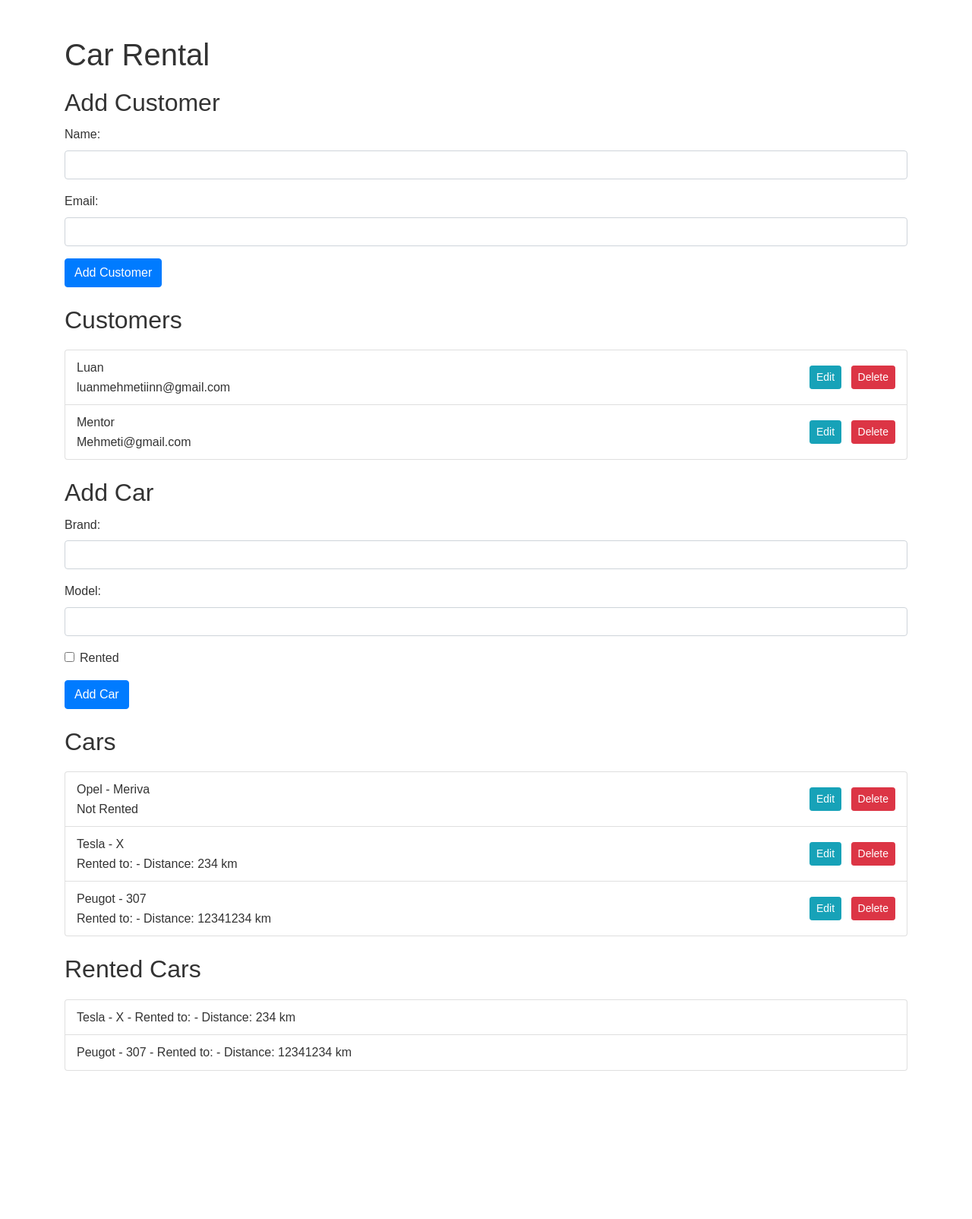
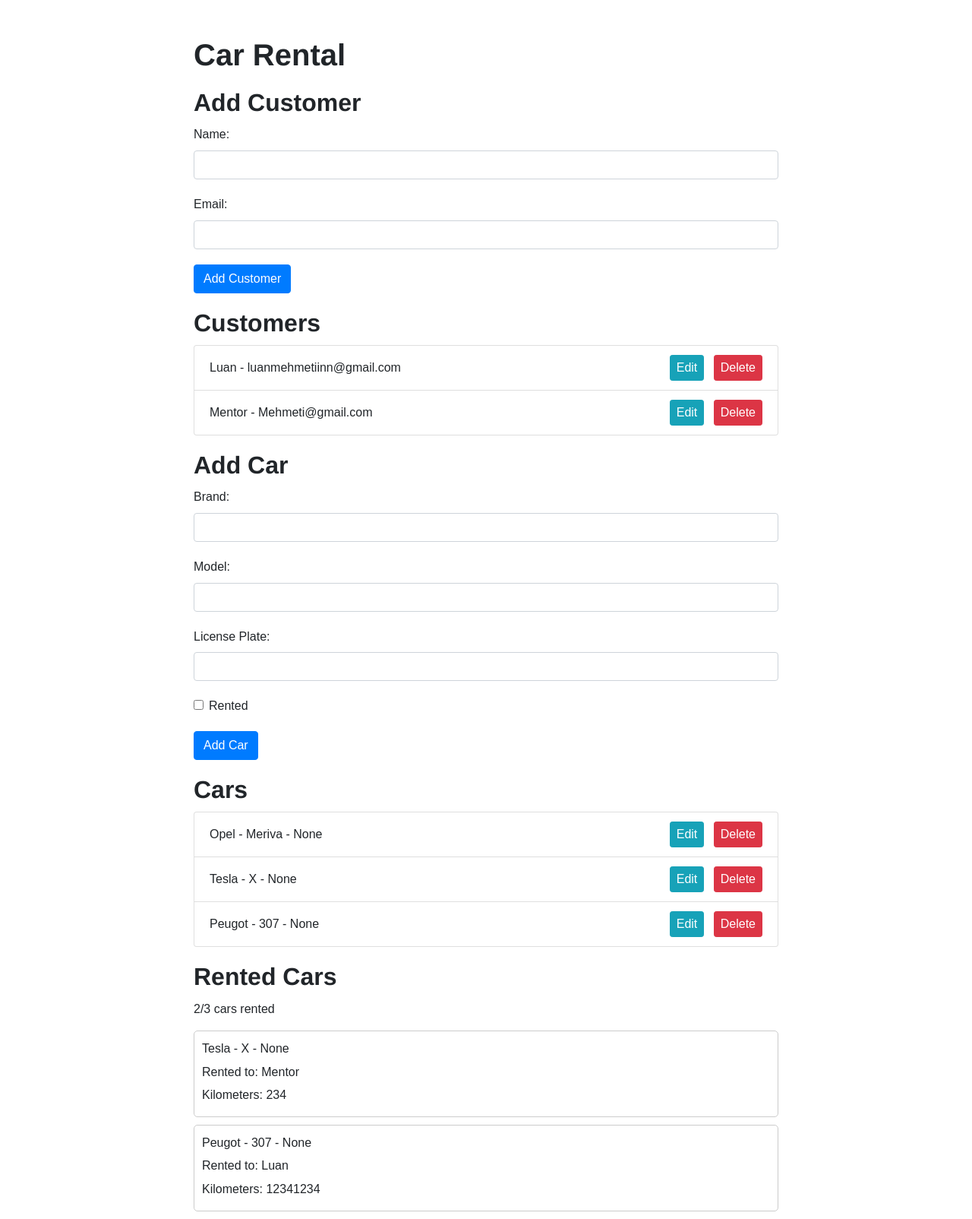
Before and after one commit to LuanMehmeti/car_rent, a Flask app: page / in a window 1280 px wide. Shown: the whole page at 76% size. Before the commit the page ends 1409 px from the top, so only its background shows below. Run offline with Flask 3, Linux system fonts and the light colour scheme; some libraries are stand-ins or nearby versions.

Commit message:
-  updatet  index.html style,  fixed rented to,  added  total  cars and rented cars

```diff
--- a/main.py
+++ b/main.py
@@ -14,6 +14,7 @@
     id = db.Column(db.Integer, primary_key=True)
     brand = db.Column(db.String(100), nullable=False)
     model = db.Column(db.String(100), nullable=False)
+    license_plate = db.Column(db.String(20), nullable=False, unique=True)  # New column for license plate
     rented = db.Column(db.Boolean, default=False)
     rented_to = db.Column(db.Integer, db.ForeignKey('customer.id'))
     rented_distance = db.Column(db.Integer)
@@ -26,7 +27,12 @@
     customers = Customer.query.all()
     cars = Car.query.all()
     rented_cars = Car.query.filter_by(rented=True).all()
-    return render_template('index.html', customers=customers, cars=cars, rented_cars=rented_cars)
+
+    # Erstelle ein Dictionary mit Kunden-IDs als Schlüssel und Kunden-Namen als Wert
+    customer_names = {customer.id: customer.name for customer in customers}
+
+    return render_template('index.html', customers=customers, cars=cars, rented_cars=rented_cars, customer_names=customer_names)
+
 
 @app.route('/add_customer', methods=['POST'])
 def add_customer():
@@ -58,18 +64,17 @@
 def add_car():
     brand = request.form['brand']
     model = request.form['model']
+    license_plate = request.form['license_plate']  # New license plate field
     rented = 'rented' in request.form
-    customer_id = request.form.get('customer')
-    distance = int(request.form.get('distance', 0))
-
-    new_car = Car(brand=brand, model=model, rented=rented, rented_distance=distance)
-    if rented and customer_id:
-        new_car.rented_to = int(customer_id) # Konvertiere die Kunden-ID in eine Ganzzahl
+    rented_to = None
+    rented_distance = None
+    if rented:
+        rented_to = request.form['customer']
+        rented_distance = request.form['distance']
+    new_car = Car(brand=brand, model=model, license_plate=license_plate, rented=rented, rented_to=rented_to, rented_distance=rented_distance)
     db.session.add(new_car)
     db.session.commit()
     return redirect(url_for('index'))
-
-
 
 @app.route('/edit_car/<int:id>', methods=['GET', 'POST'])
 def edit_car(id):
@@ -77,6 +82,7 @@
     if request.method == 'POST':
         car.brand = request.form['brand']
         car.model = request.form['model']
+        car.license_plate = request.form['license_plate']  # Update license plate field
         car.rented = 'rented' in request.form
         car.rented_to = request.form['customer']
         car.rented_distance = request.form['distance']
--- a/templates/index.html
+++ b/templates/index.html
@@ -4,23 +4,43 @@
     <meta charset="UTF-8">
     <meta name="viewport" content="width=device-width, initial-scale=1.0">
     <title>Car Rental</title>
+    <!-- Bootstrap CSS -->
     <link rel="stylesheet" href="https://stackpath.bootstrapcdn.com/bootstrap/4.5.2/css/bootstrap.min.css">
+    <!-- Custom CSS -->
     <style>
         body {
             font-family: Arial, sans-serif;
+            line-height: 1.6;
             font-size: 16px;
-            line-height: 1.6;
-            color: #333;
         }
         h1, h2, h3, h4, h5, h6 {
+            font-family: 'Helvetica Neue', Helvetica, Arial, sans-serif;
+            font-weight: bold;
             margin-top: 20px;
             margin-bottom: 10px;
         }
-        ul.list-group {
-            margin-top: 20px;
+        .container {
+            max-width: 800px;
+            margin: 0 auto;
+        }
+        .form-group {
+            margin-bottom: 20px;
+        }
+        .btn {
+            font-size: 16px;
         }
         .list-group-item {
-            padding: 10px 15px;
+            font-size: 16px;
+        }
+        /* Stil für die gemieteten Autos */
+        .rented-car {
+            margin-bottom: 10px;
+            border: 1px solid #ccc;
+            padding: 10px;
+            border-radius: 5px;
+        }
+        .rented-car p {
+            margin-bottom: 5px;
         }
     </style>
 </head>
@@ -41,14 +61,11 @@
             <button type="submit" class="btn btn-primary mr-2">Add Customer</button>
         </form>
 
-        <h2 class="mt-4">Customers</h2>
+        <h2>Customers</h2>
         <ul class="list-group">
             {% for customer in customers %}
             <li class="list-group-item d-flex justify-content-between align-items-center">
-                <div>
-                    <div>{{ customer.name }}</div>
-                    <div>{{ customer.email }}</div>
-                </div>
+                {{ customer.name }} - {{ customer.email }}
                 <div>
                     <form action="{{ url_for('edit_customer', id=customer.id) }}" method="get" class="d-inline mr-2">
                         <button type="submit" class="btn btn-info btn-sm">Edit</button>
@@ -61,7 +78,7 @@
             {% endfor %}
         </ul>
 
-        <h2 class="mt-4">Add Car</h2>
+        <h2>Add Car</h2>
         <form action="{{ url_for('add_car') }}" method="post" class="mb-3">
             <div class="form-group">
                 <label for="brand">Brand:</label>
@@ -70,6 +87,10 @@
             <div class="form-group">
                 <label for="model">Model:</label>
                 <input type="text" class="form-control" id="model" name="model" required>
+            </div>
+            <div class="form-group">
+                <label for="license_plate">License Plate:</label>
+                <input type="text" class="form-control" id="license_plate" name="license_plate" required>
             </div>
             <div class="form-group form-check">
                 <input type="checkbox" class="form-check-input" id="rented" name="rented">
@@ -93,20 +114,11 @@
             <button type="submit" class="btn btn-primary mr-2">Add Car</button>
         </form>
 
-        <h2 class="mt-4">Cars</h2>
+        <h2>Cars</h2>
         <ul class="list-group">
             {% for car in cars %}
             <li class="list-group-item d-flex justify-content-between align-items-center">
-                <div>
-                    <div>{{ car.brand }} - {{ car.model }}</div>
-                    <div>
-                        {% if car.rented %}
-                        Rented to: {% if car.rented_to %}{{ car.rented_to.name }}{% else %}Unknown{% endif %} - Distance: {{ car.rented_distance }} km
-                        {% else %}
-                        Not Rented
-                        {% endif %}
-                    </div>
-                </div>
+                {{ car.brand }} - {{ car.model }} - {{ car.license_plate }}
                 <div>
                     <form action="{{ url_for('edit_car', id=car.id) }}" method="get" class="d-inline mr-2">
                         <button type="submit" class="btn btn-info btn-sm">Edit</button>
@@ -119,16 +131,26 @@
             {% endfor %}
         </ul>
 
-        <h2 class="mt-4">Rented Cars</h2>
-        <ul class="list-group">
-            {% for rented_car in rented_cars %}
-            <li class="list-group-item">
-                {{ rented_car.brand }} - {{ rented_car.model }} - Rented to: {% if rented_car.rented_to %}{{ rented_car.rented_to.name }}{% else %}Unknown{% endif %} - Distance: {{ rented_car.rented_distance }} km
-            </li>
-            {% endfor %}
-        </ul>
+        <!-- Anzeige der vermieteten Autos und deren Verhältnis zu allen Autos -->
+        <h2>Rented Cars</h2>
+        <p>{{ rented_cars|length }}/{{ cars|length }} cars rented</p>
+        {% for rented_car in rented_cars %}
+        <div class="rented-car">
+            <p>{{ rented_car.brand }} - {{ rented_car.model }} - {{ rented_car.license_plate }}</p>
+            <p>Rented to:
+            {% if rented_car.rented_to in customer_names %}
+                {{ customer_names[rented_car.rented_to] }}
+            {% else %}
+                None
+            {% endif %}
+            </p>
+            <p>Kilometers: {{ rented_car.rented_distance }}</p>
+        </div>
+        {% endfor %}
+
     </div>
 
+    <!-- JavaScript für die Anzeige des gemieteten Felds -->
     <script>
         document.getElementById('rented').addEventListener('change', function() {
             var rentedFields = document.getElementById('rentedFields');
```
Also changed, not shown: templates/edit_car.html (+18 -14 lines), README.md, instance/car_rental.db (deleted), instance/site.db (deleted), 2 other files.
